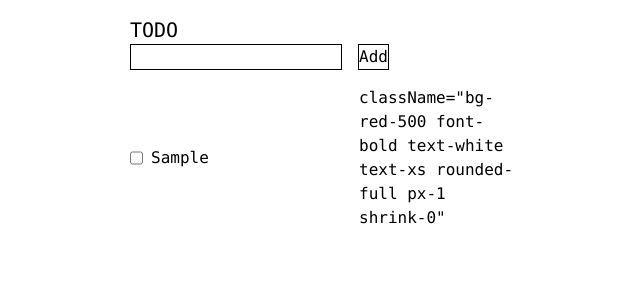
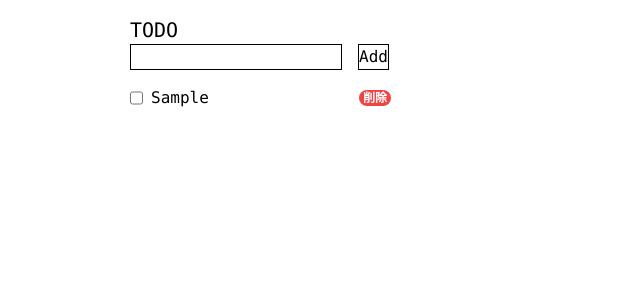
Before and after one commit to Syunsuke0/todo-app, a Next.js app: page / in a window 1280 px wide. Both pictures are taken after typing "Sample" into the empty fields and a click on the button "Add". Shown: the top 300 px of the page, without its empty margins (318-958 px from the left). Built offline with nearby package versions, Linux system fonts and the light colour scheme.

Commit message:
✨ 削除機能を追加

```diff
--- a/pages/index.tsx
+++ b/pages/index.tsx
@@ -1,7 +1,5 @@
 import { NextPage } from "next";
 import { ChangeEventHandler, MouseEventHandler, useState } from "react";
-
-type Todo = { id: number; label: string; isDone: boolean };
 
 const Home: NextPage = () => {
   const [text, setText] = useState("");
@@ -20,6 +18,11 @@ const Home: NextPage = () => {
       return [...prevTodos, { id: Math.random(), label: text, isDone: false }];
     });
     setText("");
+  };
+
+  const removeTodo = (todoId: number) => {
+    const newTodos = todos.filter((todo) => todo.id !== todoId);
+    setTodos(newTodos);
   };
 
   const toggle: ChangeEventHandler<HTMLInputElement> = (e) => {
@@ -61,7 +64,14 @@ const Home: NextPage = () => {
                   />
                   <span className="w-52">{todo.label}</span>
                 </label>
+                <button
+                  onClick={() => {
+                    removeTodo(todo.id);
+                  }}
                   className="bg-red-500 font-bold text-white text-xs rounded-full px-1 shrink-0"
+                >
+                  削除
+                </button>
               </div>
             </li>
           );
```
Lines whose indentation alone changed are shown as unchanged.
